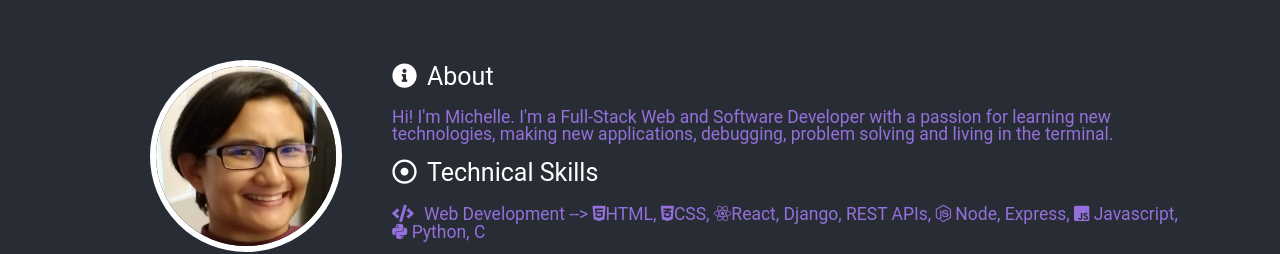
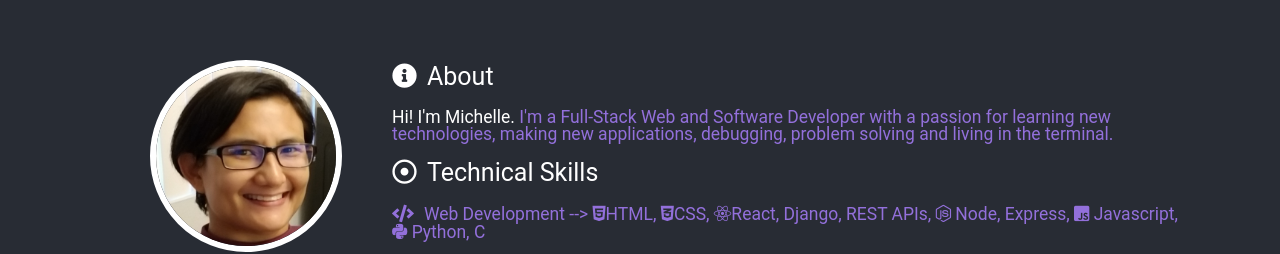
Before and after one commit to mparedes003/profile-page, a React (Create React App) app: page / in a window 1280 px wide. Shown: the part 221-475 px from the top of the page. Built offline with nearby package versions, Linux system fonts and the light colour scheme.

Commit message:
Style intro class to highlight greeting and name

```diff
--- a/src/App.css
+++ b/src/App.css
@@ -191,6 +191,10 @@ h3 {
   padding-right: 1rem;
 }
 
+.profile-body .intro {
+  color: white;
+}
+
 .profile-body p {
   font-size: 1.75rem;
   padding-bottom: 1.5rem;
```
